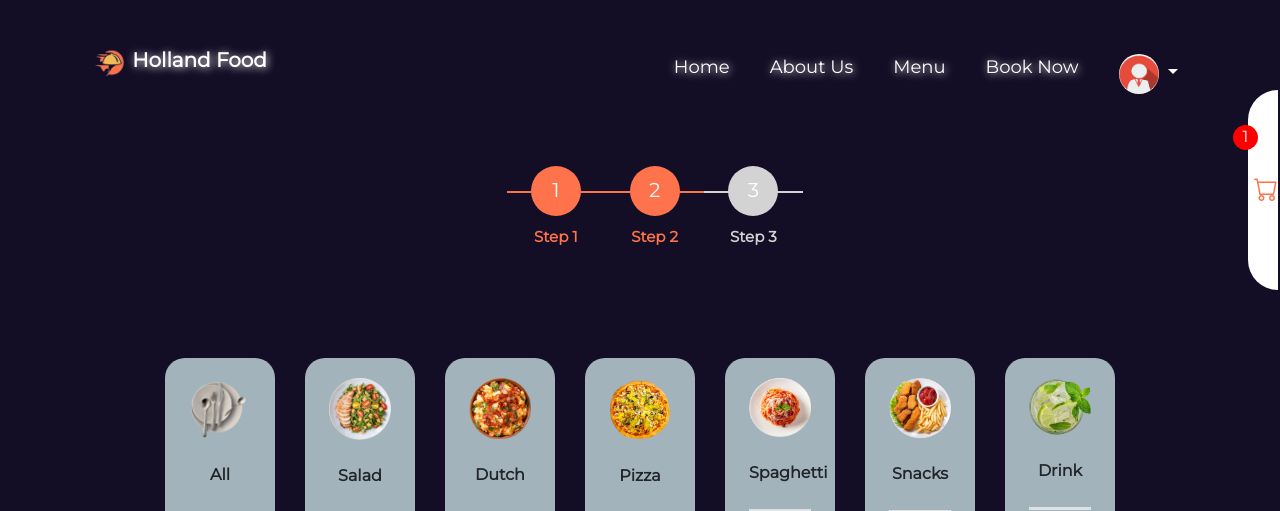
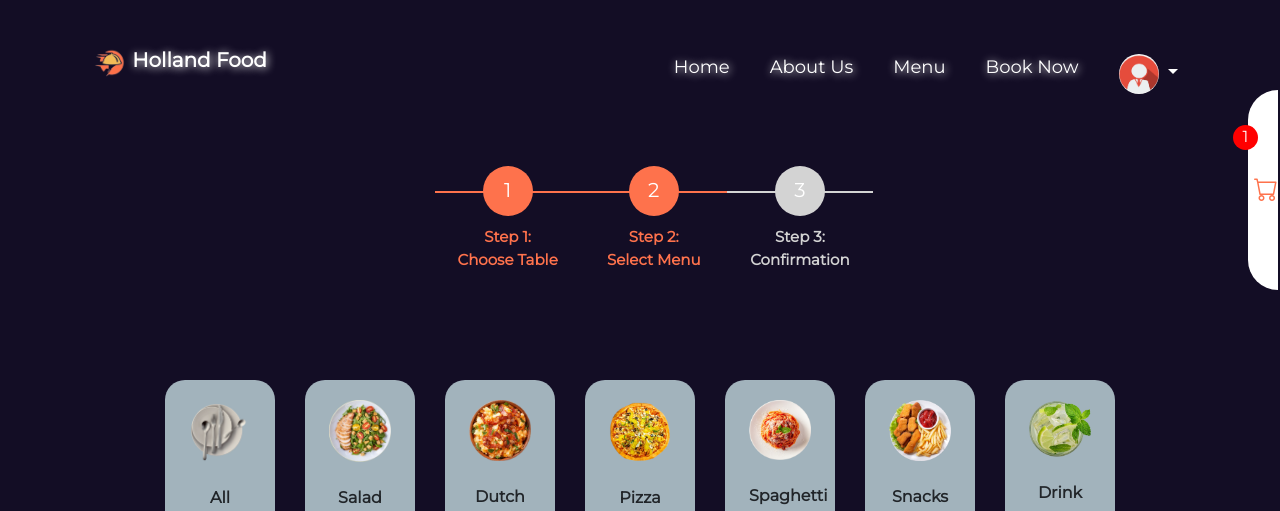
Before and after one commit to miracle1116/HollandFood, a PHP site: page /Layout/user/user_menu.html in a window 1280 px wide; the page is wider, and only the part inside the window is pictured. Shown: the top 511 px of that part. Run offline with PHP 8.4, Linux system fonts and the light colour scheme.

Commit message:
user-progress bar

```diff
--- a/Layout/user/user_menu.html
+++ b/Layout/user/user_menu.html
@@ -81,15 +81,15 @@
   <div class="container">
     <div class="row justify-content-center">
         <div class="col-11 col-sm-9 col-md-7
-              col-lg-6 col-xl-5 text-center p-0 mt-3 mb-2 ms-5 ps-5">
+            col-lg-6 col-xl-5 text-center p-0 mt-3 mb-2 ">
             <div class="px-0 pt-2 pb-0 mb-3 ">
                 <form id="form">
                     <ul id="progressbar">
                         <li class="active" id="step1">
-                <strong>Step 1</strong>
+                            <strong>Step 1: <br>Choose Table</strong>
                         </li>
-              <li class="active" id="step2"><strong>Step 2</strong></li>
-              <li class="" id="step3"><strong>Step 3</strong></li>
+                        <li class="active" id="step2"><strong>Step 2: <br>Select Menu</strong></li>
+                        <li class="" id="step3"><strong>Step 3: <br>Confirmation</strong></li>
 
                     </ul>
                 </form>
@@ -97,6 +97,7 @@
         </div>
     </div>
   </div>
+
 
   <!-- <div class=" row row-no-gutters justify-content-center">
 
--- a/styles/user_confirmation.css
+++ b/styles/user_confirmation.css
@@ -101,7 +101,7 @@ h2{
 #progressbar li {
     list-style-type: none;
     font-size: 15px;
-    width: 25%;
+    width: 33%;
     float: left;
     position: relative;
     font-weight: 400
--- a/styles/user_menu.css
+++ b/styles/user_menu.css
@@ -92,7 +92,7 @@ html {
 #progressbar li {
   list-style-type: none;
   font-size: 15px;
-  width: 25%;
+  width: 33%;
   float: left;
   position: relative;
   font-weight: 400
--- a/styles/user_table.css
+++ b/styles/user_table.css
@@ -102,7 +102,7 @@ h2 {
 #progressbar li {
     list-style-type: none;
     font-size: 15px;
-    width: 25%;
+    width: 33%;
     float: left;
     position: relative;
     font-weight: 400
```
Also changed, not shown: Layout/user/user_confirmation.html (+5 -5 lines), Layout/user/user_table.html (+4 -4 lines). Lines whose indentation alone changed are shown as unchanged.
